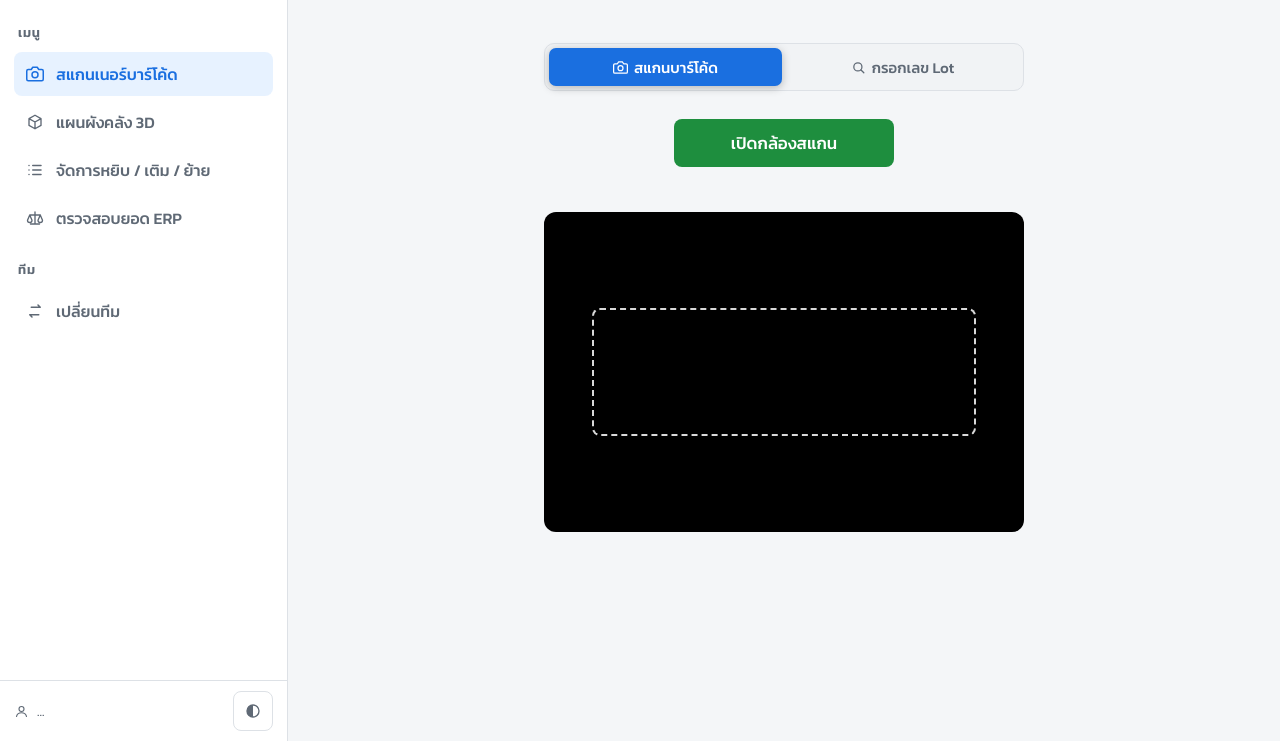
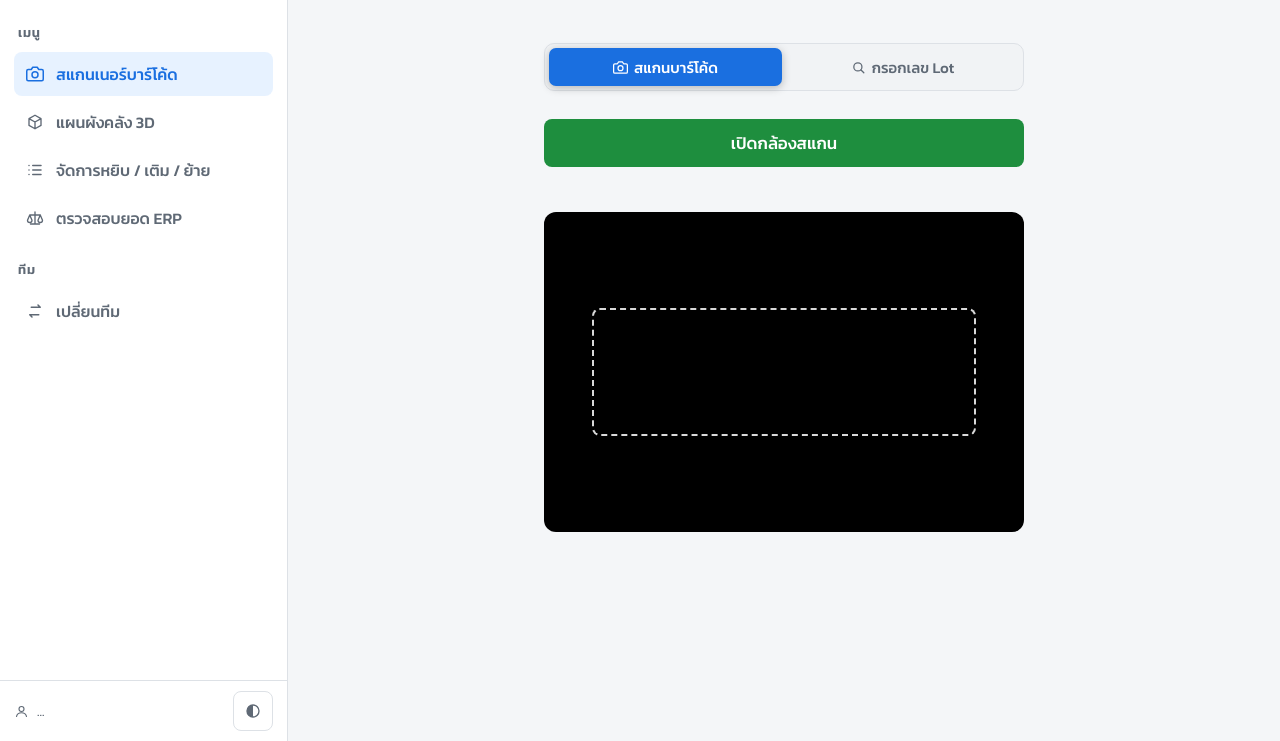
Before and after one commit to suppakornt-alt/aes-wh-location-scanner, a plain HTML site: page pages/picker.html in a window 1280 px wide. Shown: the part 59-800 px from the top of the page. Drawn offline with nearby package versions, Linux system fonts and the light colour scheme; some packages are replaced by stand-ins of ours; no server answers; a script that the page names is missing.

Commit message:
Adjust appearance

```diff
--- a/css/style.css
+++ b/css/style.css
@@ -670,7 +670,9 @@ h1, h2, h3 {
 
 .scanner-camera-toggle {
   display: block;
-  min-width: 220px;
+  width: 100%;
+  max-width: 480px;
+  box-sizing: border-box;
   min-height: 48px;
   margin: 0 auto 10px;
   padding: 10px 24px;
```
